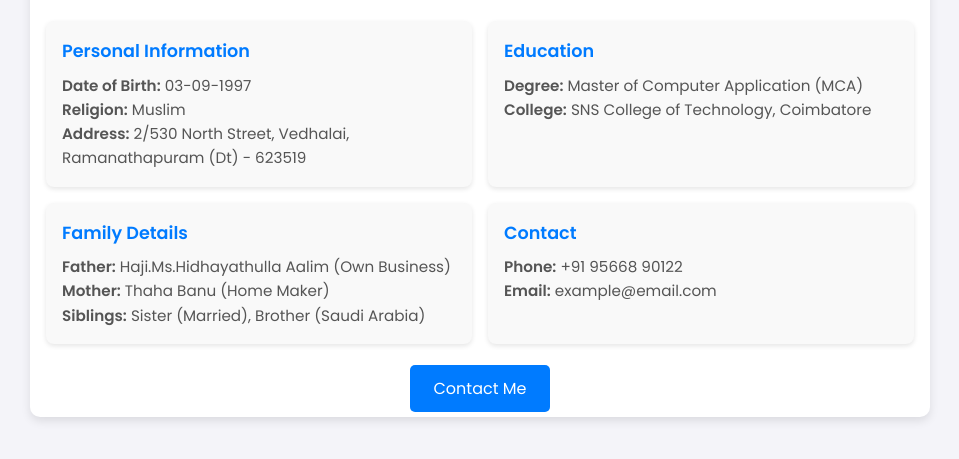
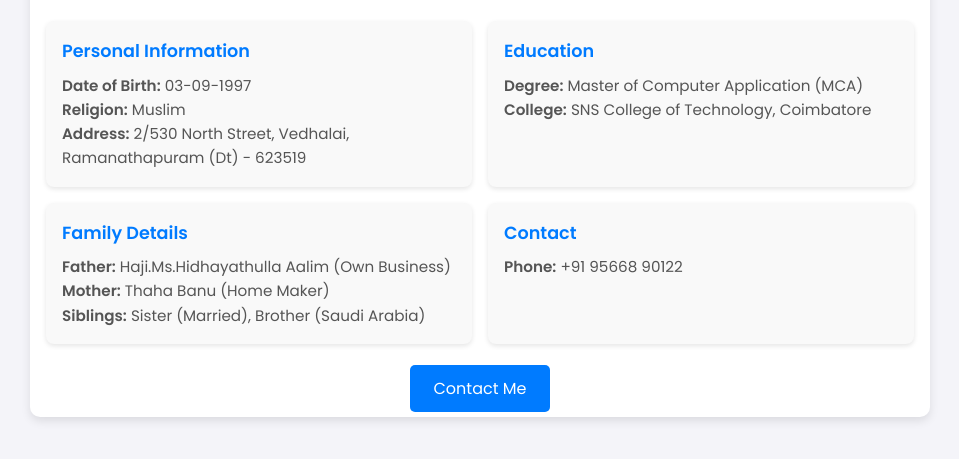
Before and after one commit to se1vah/Mufruk-Kasim, a plain HTML site: page index.html in a window 1280 px wide. Shown: the part 309-768 px from the top of the page, without its empty margins (160-1119 px from the left). Drawn offline with Linux system fonts and the light colour scheme.

Commit message:
Update index.html

```diff
--- a/index.html
+++ b/index.html
@@ -129,7 +129,6 @@
             <div class="card">
                 <h3>Contact</h3>
                 <p><strong>Phone:</strong> +91 95668 90122</p>
-                <p><strong>Email:</strong> example@email.com</p>
             </div>
         </div>
 
```
